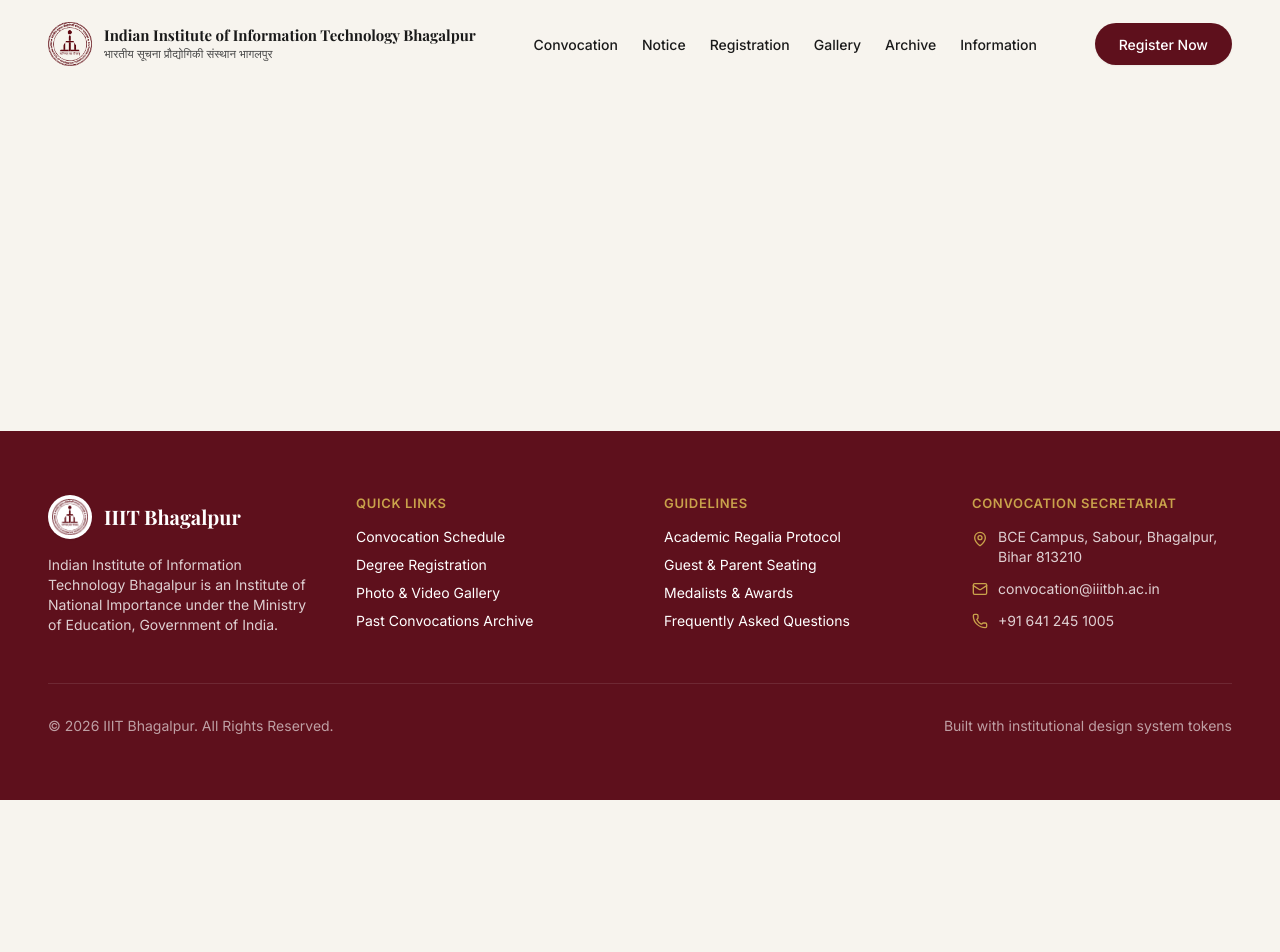
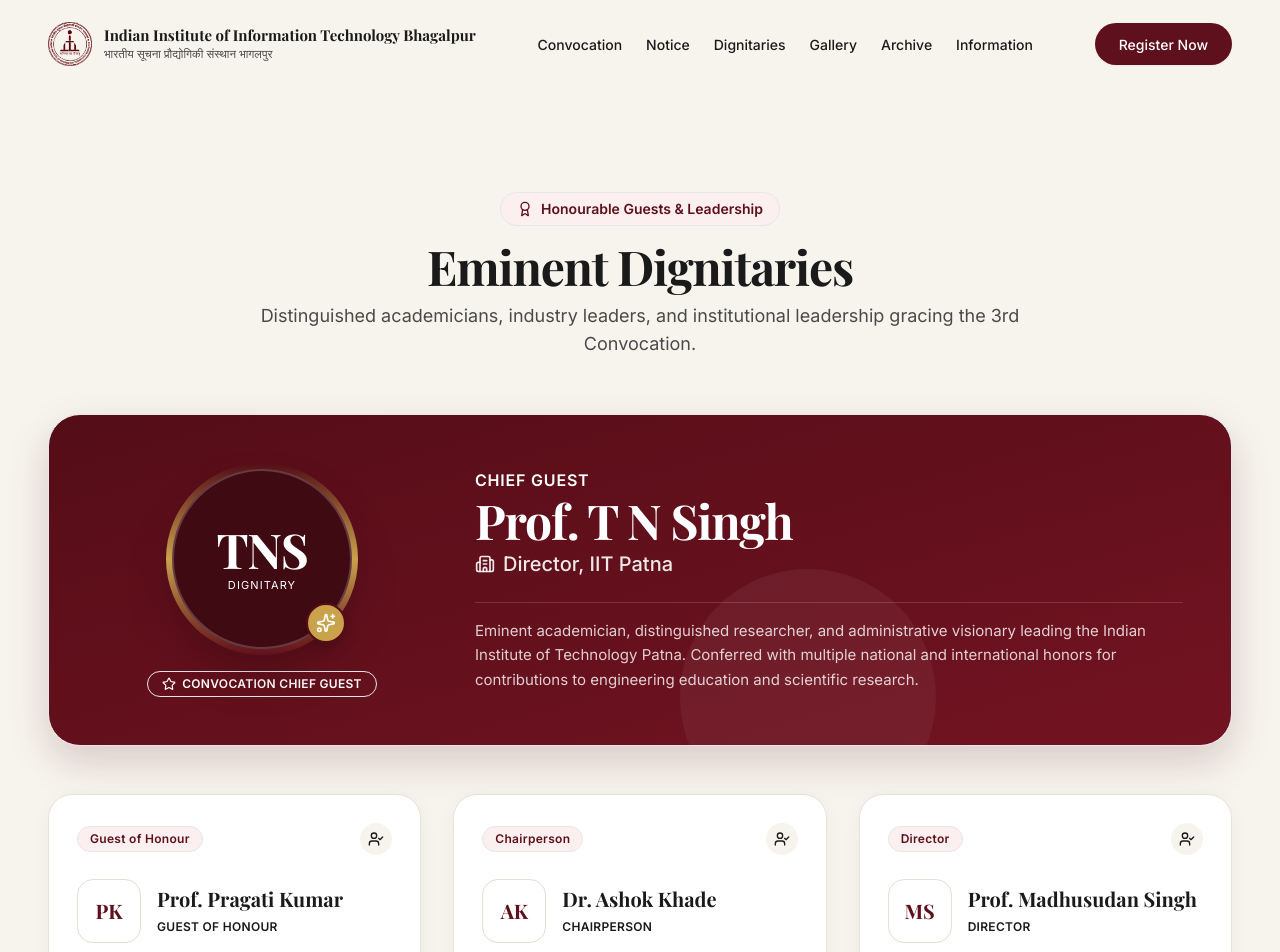
Before and after one commit to code-yashkumar/Convocation-iiitbh, a React (Vite) app: page /dignitary in a window 1280 px wide. Shown: the top 952 px of the page. Before the commit the page ends 800 px from the top, so only its background shows below. Built offline with nearby package versions, Linux system fonts and the light colour scheme; a web font is replaced by a local one.

Commit message:
Add DignitariesSection with visual hierarchy between Chief Guest and other 3 dignitaries, place below Hero on HomePage, and add Dignitaries tab to NavBar

```diff
--- a/src/App.jsx
+++ b/src/App.jsx
@@ -5,6 +5,7 @@ import Footer from './components/layout/Footer';
 
 // Section Views
 import Hero from './sections/Hero';
+import DignitariesSection from './sections/Dignitaries';
 import NoticeSection from './sections/Notices';
 import ScheduleSection from './sections/Schedule';
 import GallerySection from './sections/Gallery';
@@ -16,6 +17,7 @@ function HomePage() {
   return (
     <main>
       <Hero />
+      <DignitariesSection />
       <ScheduleSection />
       <GallerySection />
       <RegistrationFormSection />
@@ -37,6 +39,8 @@ export function App() {
       <div className="flex-1">
         <Routes>
           <Route path="/" element={<HomePage />} />
+          <Route path="/dignitaries" element={<PageWrapper><DignitariesSection /></PageWrapper>} />
+          <Route path="/dignitary" element={<PageWrapper><DignitariesSection /></PageWrapper>} />
           <Route path="/notices" element={<PageWrapper><NoticeSection /></PageWrapper>} />
           <Route path="/notice" element={<PageWrapper><NoticeSection /></PageWrapper>} />
           <Route path="/schedule" element={<PageWrapper><ScheduleSection /></PageWrapper>} />
--- a/src/components/layout/NavBar.jsx
+++ b/src/components/layout/NavBar.jsx
@@ -6,7 +6,7 @@ import InstitutionCrest from '../ui/InstitutionCrest';
 const NAV_LINKS = [
   { label: 'Convocation', to: '/' },
   { label: 'Notice', to: '/notices' },
-  { label: 'Registration', to: '/registration' },
+  { label: 'Dignitaries', to: '/dignitaries' },
   { label: 'Gallery', to: '/gallery' },
   { label: 'Archive', to: '/archive' },
   { label: 'Information', to: '/information' },
--- /dev/null
+++ b/src/sections/Dignitaries/index.jsx
@@ -0,0 +1,175 @@
+import React from 'react';
+import { Award, Star, UserCheck, Sparkles, Building2, Quote } from 'lucide-react';
+import Card from '../../components/ui/Card';
+import Badge from '../../components/ui/Badge';
+
+const CHIEF_GUEST = {
+  name: 'Prof. T N Singh',
+  role: 'Chief Guest',
+  designation: 'Director, IIT Patna',
+  badge: 'Chief Guest',
+  bio: 'Eminent academician, distinguished researcher, and administrative visionary leading the Indian Institute of Technology Patna. Conferred with multiple national and international honors for contributions to engineering education and scientific research.',
+  initials: 'TNS',
+};
+
+const DIGNITARIES = [
+  {
+    name: 'Prof. Pragati Kumar',
+    role: 'Guest of Honour',
+    designation: 'Vice Chancellor, SMVD University',
+    badge: 'Guest of Honour',
+    badgeVariant: 'secondary',
+    initials: 'PK',
+  },
+  {
+    name: 'Dr. Ashok Khade',
+    role: 'Chairperson',
+    designation: 'Board of Governors, IIIT Bhagalpur',
+    badge: 'Chairperson',
+    badgeVariant: 'primary',
+    initials: 'AK',
+  },
+  {
+    name: 'Prof. Madhusudan Singh',
+    role: 'Director',
+    designation: 'IIIT Bhagalpur',
+    badge: 'Director',
+    badgeVariant: 'primary',
+    initials: 'MS',
+  },
+];
+
+export function DignitariesSection() {
+  return (
+    <section id="dignitaries" className="w-full py-16 sm:py-20 bg-cream-100 relative">
+      <div className="max-w-[1400px] mx-auto px-6 sm:px-10 lg:px-12">
+
+        {/* Section Header */}
+        <div className="text-center max-w-3xl mx-auto mb-14">
+          <div className="inline-flex items-center gap-2 px-4 py-1.5 rounded-full bg-maroon-050 text-maroon-900 font-body text-xs sm:text-sm font-semibold mb-4 border border-maroon-900/10 shadow-xs">
+            <Award className="w-4 h-4 text-maroon-900" />
+            <span>Honourable Guests & Leadership</span>
+          </div>
+
+          <h2 className="font-display font-bold text-3xl sm:text-4xl lg:text-5xl text-charcoal-900 tracking-tight">
+            Eminent Dignitaries
+          </h2>
+          <p className="font-body text-charcoal-600 text-base sm:text-lg mt-3">
+            Distinguished academicians, industry leaders, and institutional leadership gracing the 3rd Convocation.
+          </p>
+        </div>
+
+        {/* Highest Visual Hierarchy: Chief Guest Featured Banner */}
+        <div className="mb-10 sm:mb-12">
+          <div className="bg-gradient-to-br from-[#540D17] to-[#731322] rounded-[28px] sm:rounded-[32px] text-white p-8 sm:p-10 lg:p-12 shadow-[0_16px_40px_rgba(84,13,23,0.18)] relative overflow-hidden border border-maroon-700/50">
+            {/* Background Aesthetic Elements */}
+            <div className="absolute -right-16 -top-16 w-80 h-80 rounded-full bg-gold-500/10 pointer-events-none blur-2xl" />
+            <div className="absolute right-1/4 -bottom-20 w-64 h-64 rounded-full bg-white/5 pointer-events-none" />
+
+            <div className="grid grid-cols-1 lg:grid-cols-12 gap-8 lg:gap-12 items-center relative z-10">
+
+              {/* Chief Guest Avatar / Photo Placeholder with Gold Seal */}
+              <div className="lg:col-span-4 flex flex-col items-center sm:items-start lg:items-center text-center">
+                <div className="relative">
+                  {/* Outer Gold Ring */}
+                  <div className="w-36 h-36 sm:w-44 sm:h-44 lg:w-48 lg:h-48 rounded-full bg-gradient-to-b from-gold-400 via-gold-500 to-gold-600 p-1.5 shadow-2xl flex items-center justify-center">
+                    <div className="w-full h-full rounded-full bg-[#3F0A11] flex flex-col items-center justify-center text-white border-2 border-white/20">
+                      <span className="font-display font-bold text-3xl sm:text-4xl lg:text-5xl tracking-tight text-gold-300">
+                        {CHIEF_GUEST.initials}
+                      </span>
+                      <span className="font-body text-[11px] text-gold-200/80 uppercase tracking-widest mt-1">
+                        Dignitary
+                      </span>
+                    </div>
+                  </div>
+
+                  {/* Gold Star Badge on Avatar */}
+                  <div className="absolute bottom-2 right-2 sm:bottom-3 sm:right-3 w-10 h-10 rounded-full bg-gold-500 text-charcoal-950 flex items-center justify-center shadow-lg border-2 border-[#540D17]">
+                    <Sparkles className="w-5 h-5 fill-charcoal-950" />
+                  </div>
+                </div>
+
+                <div className="mt-4 inline-flex items-center gap-1.5 px-3.5 py-1 rounded-full bg-gold-500/20 border border-gold-400/40 text-gold-300 font-body text-xs font-semibold tracking-wide uppercase">
+                  <Star className="w-3.5 h-3.5 fill-gold-400 text-gold-400" />
+                  <span>Convocation Chief Guest</span>
+                </div>
+              </div>
+
+              {/* Chief Guest Information & Citation */}
+              <div className="lg:col-span-8 flex flex-col justify-center text-center sm:text-left">
+                <div className="mb-2">
+                  <span className="font-body text-gold-400 text-sm sm:text-base font-semibold tracking-wider uppercase">
+                    {CHIEF_GUEST.role}
+                  </span>
+                  <h3 className="font-display font-bold text-3xl sm:text-4xl lg:text-5xl text-white tracking-tight mt-1">
+                    {CHIEF_GUEST.name}
+                  </h3>
+                  <div className="flex items-center justify-center sm:justify-start gap-2 text-white/90 font-body text-lg sm:text-xl font-medium mt-1.5">
+                    <Building2 className="w-5 h-5 text-gold-400 shrink-0" />
+                    <span>{CHIEF_GUEST.designation}</span>
+                  </div>
+                </div>
+
+                {/* Citation / Bio */}
+                <div className="mt-4 pt-4 border-t border-white/15">
+                  <p className="font-body text-white/80 text-sm sm:text-[15px] leading-relaxed max-w-2xl">
+                    {CHIEF_GUEST.bio}
+                  </p>
+                </div>
+              </div>
+
+            </div>
+          </div>
+        </div>
+
+        {/* Secondary Visual Hierarchy: 3 Column Grid for Guest of Honour, Chairperson, and Director */}
+        <div className="grid grid-cols-1 md:grid-cols-3 gap-6 sm:gap-8">
+          {DIGNITARIES.map((dignitary) => (
+            <div
+              key={dignitary.name}
+              className="bg-white rounded-[24px] p-6 sm:p-7 border border-[#E8E2D8] shadow-[0_4px_20px_rgba(0,0,0,0.04)] hover:shadow-[0_8px_30px_rgba(94,16,28,0.08)] hover:border-maroon-900/30 transition-all duration-300 flex flex-col justify-between group"
+            >
+              <div>
+                {/* Header Tag */}
+                <div className="flex items-center justify-between gap-2 mb-6">
+                  <span className="px-3 py-1 rounded-full bg-maroon-050 text-maroon-900 border border-maroon-900/15 font-body text-xs font-semibold tracking-wide">
+                    {dignitary.role}
+                  </span>
+                  <div className="w-8 h-8 rounded-full bg-cream-100 flex items-center justify-center text-charcoal-500 group-hover:text-maroon-900 transition-colors">
+                    <UserCheck className="w-4 h-4" />
+                  </div>
+                </div>
+
+                {/* Avatar Placeholder */}
+                <div className="flex items-center gap-4 mb-5">
+                  <div className="w-16 h-16 rounded-2xl bg-gradient-to-br from-cream-200 to-cream-100 border border-border flex items-center justify-center text-maroon-900 font-display font-bold text-xl shadow-xs group-hover:scale-105 transition-transform">
+                    {dignitary.initials}
+                  </div>
+                  <div>
+                    <h4 className="font-display font-bold text-xl text-charcoal-900 group-hover:text-maroon-900 transition-colors leading-snug">
+                      {dignitary.name}
+                    </h4>
+                    <span className="font-body text-xs font-semibold text-maroon-900/80 uppercase tracking-wide">
+                      {dignitary.role}
+                    </span>
+                  </div>
+                </div>
+              </div>
+
+              {/* Designation Footer */}
+              <div className="pt-4 border-t border-[#ECE6DC] mt-2 flex items-start gap-2">
+                <Building2 className="w-4 h-4 text-charcoal-500 shrink-0 mt-0.5" />
+                <span className="font-body text-sm font-medium text-charcoal-700 leading-snug">
+                  {dignitary.designation}
+                </span>
+              </div>
+            </div>
+          ))}
+        </div>
+
+      </div>
+    </section>
+  );
+}
+
+export default DignitariesSection;
```
